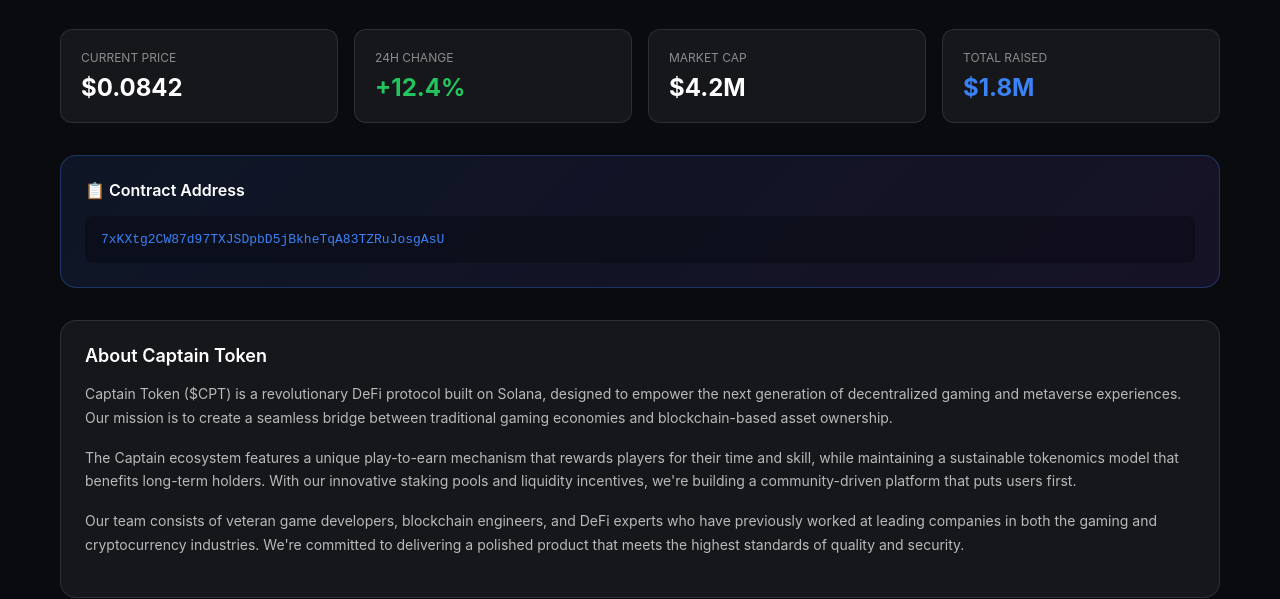
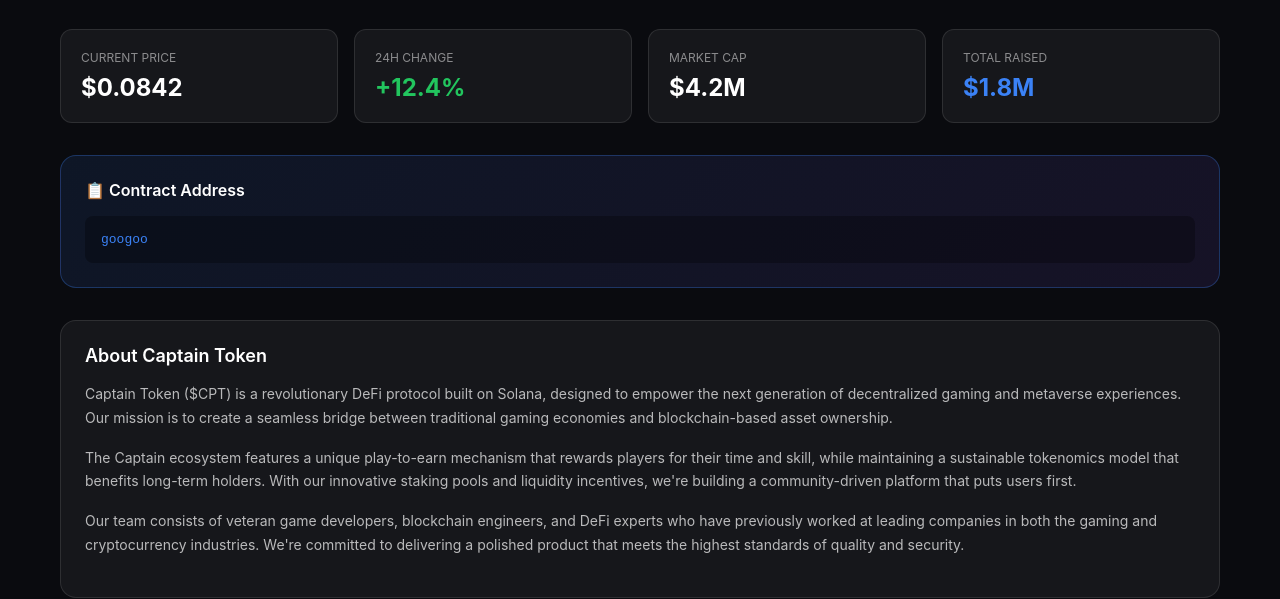
Before and after one commit to frankcastle21/test-launch, a plain HTML site: page index.html in a window 1280 px wide. Shown: the part 218-817 px from the top of the page. Drawn offline with Linux system fonts and the light colour scheme.

Commit message:
Update index.html

```diff
--- a/index.html
+++ b/index.html
@@ -97,7 +97,7 @@
         <div class="contract-section">
             <div class="contract-title">📋 Contract Address</div>
             <div class="contract-box">
-<span class="contract-address">7xKXtg2CW87d97TXJSDpbD5jBkheTqA83TZRuJosgAsU</span>
+<span class="contract-address">googoo</span>
             </div>
         </div>
 
```
